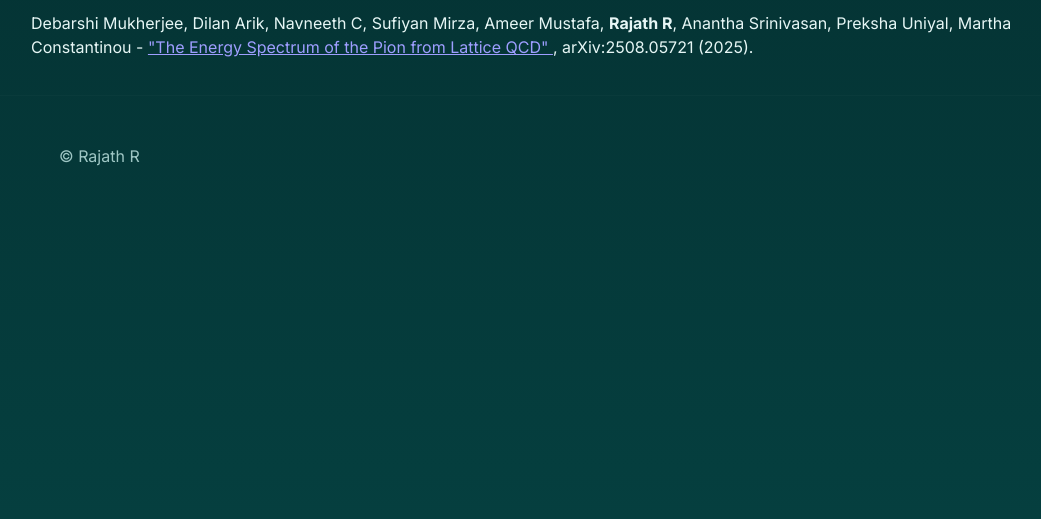
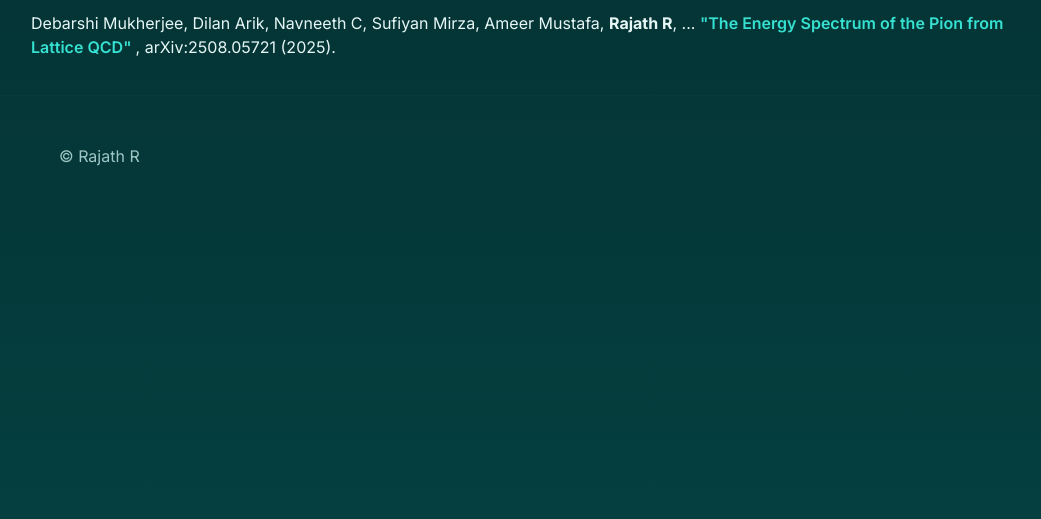
Before and after one commit to raintex/raintex.github.io, a plain HTML site: page publications.html in a window 1280 px wide. Shown: the part 281-800 px from the top of the page, without its empty margins (109-1150 px from the left). Drawn offline with Linux system fonts and the light colour scheme.

Commit message:
Update publications.html

```diff
--- a/publications.html
+++ b/publications.html
@@ -26,14 +26,15 @@
   <main class="container section">
     <h1>Publications</h1>
 
-    <ul class="pub-list">
-      <li>
-  Debarshi Mukherjee, Dilan Arik, Navneeth C, Sufiyan Mirza, Ameer Mustafa, <strong>Rajath R</strong>, Anantha
-Srinivasan, Preksha Uniyal, Martha Constantinou -
-  <a href="https://arxiv.org/abs/2508.05721" target="_blank" rel="noopener">
-    "The Energy Spectrum of the Pion from Lattice QCD"
-  </a>, arXiv:2508.05721 (2025).
-</li>
+   <ul class="pub-list">
+  <li>
+    Debarshi Mukherjee, Dilan Arik, Navneeth C, Sufiyan Mirza, Ameer Mustafa, <strong>Rajath R</strong>, ...
+    <a href="https://arxiv.org/abs/2508.05721" target="_blank" rel="noopener" class="pub-link">
+      "The Energy Spectrum of the Pion from Lattice QCD"
+    </a>, arXiv:2508.05721 (2025).
+  </li>
+</ul>
+
 
       <!-- add more items as <li>... -->
     </ul>
```
